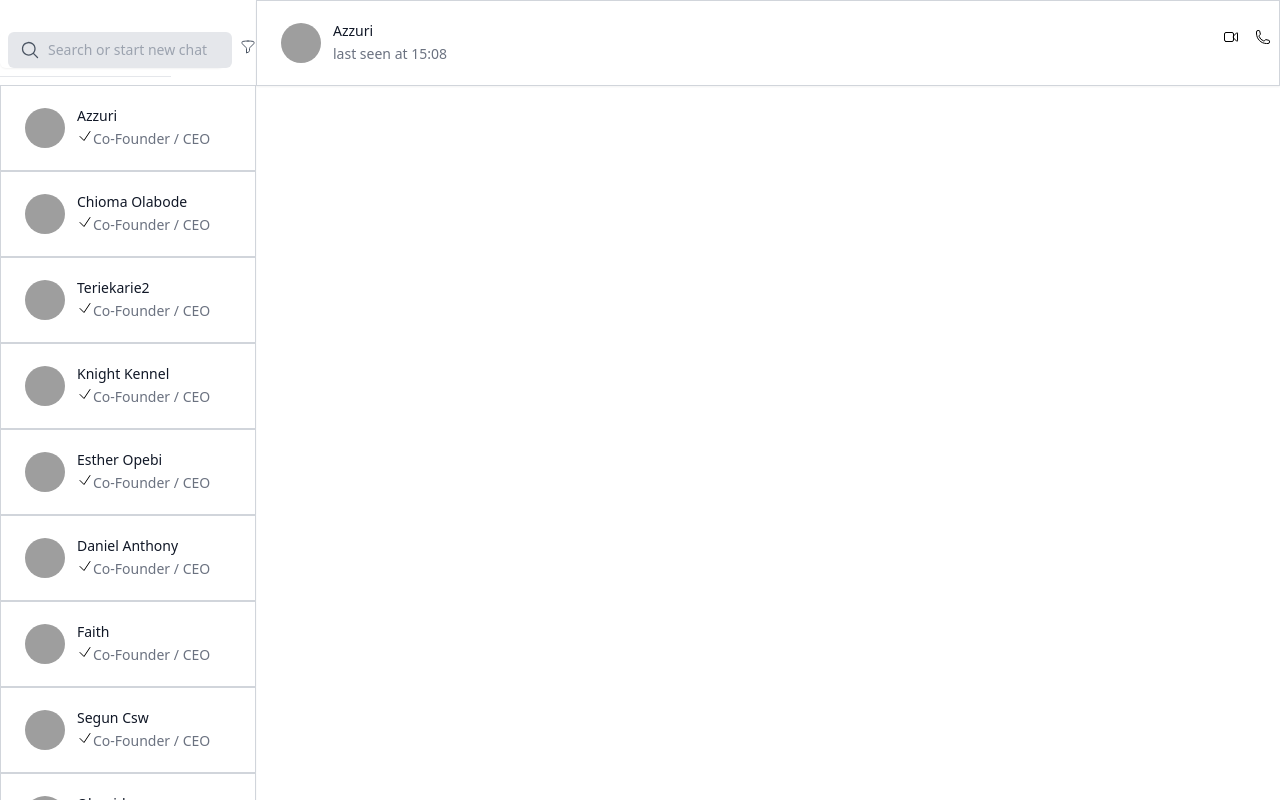
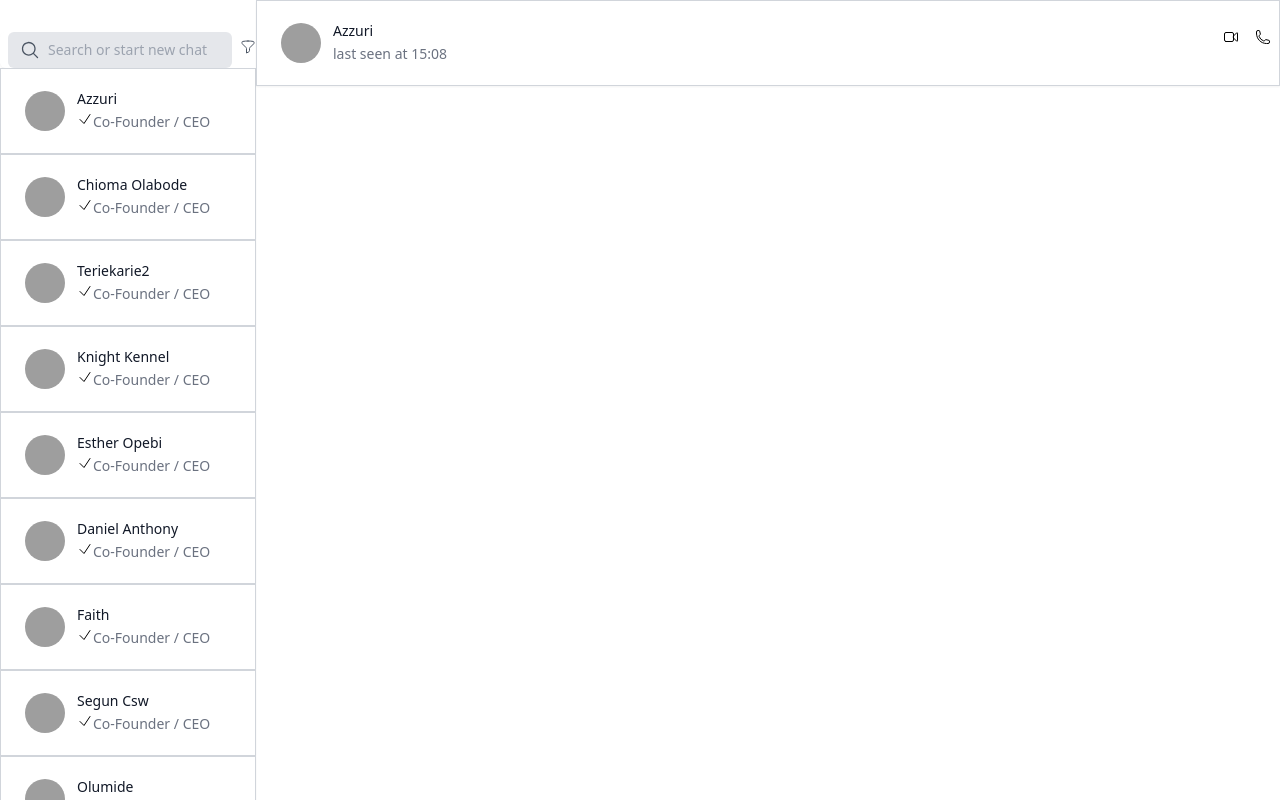
Before and after one commit to otilor/dope-chat, a Next.js app: page / in a window 1280 px wide. Shown: the top 800 px of the page. Built offline with nearby package versions, Linux system fonts and the light colour scheme; grey boxes are pictures that could not be loaded.

Commit message:
remove hr and padding

```diff
--- a/pages/index.js
+++ b/pages/index.js
@@ -39,8 +39,7 @@ export default function Home() {
                 <FunnelIcon className="ml-4 align-text-bottom text-gray-600 w-4" />
               </div>
             </div>
-            <hr className="mt-2 w-2/3"></hr>
-            <div className="mt-2">
+            <div>
               <Profiles />
             </div>
           </div>
```
